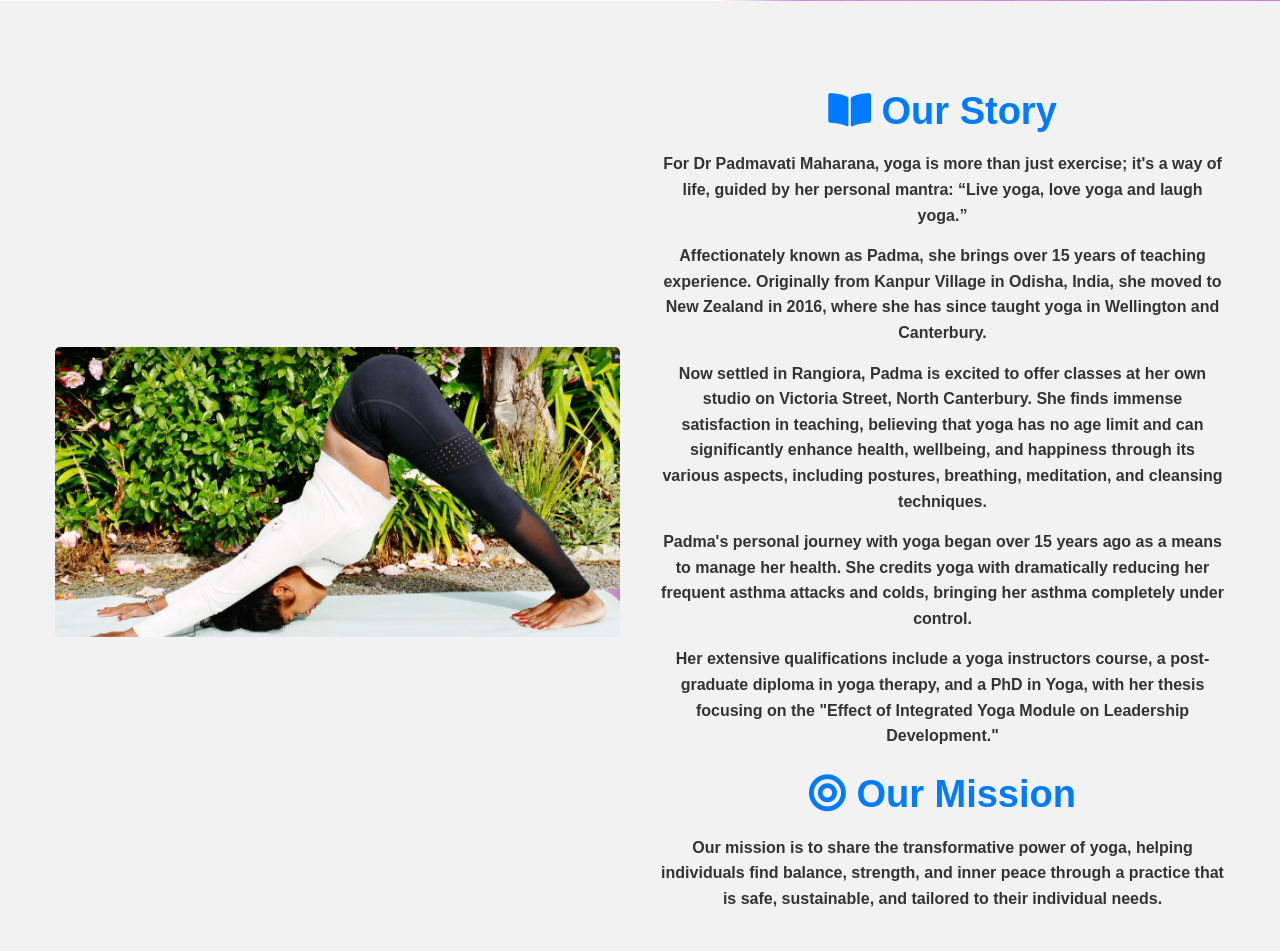
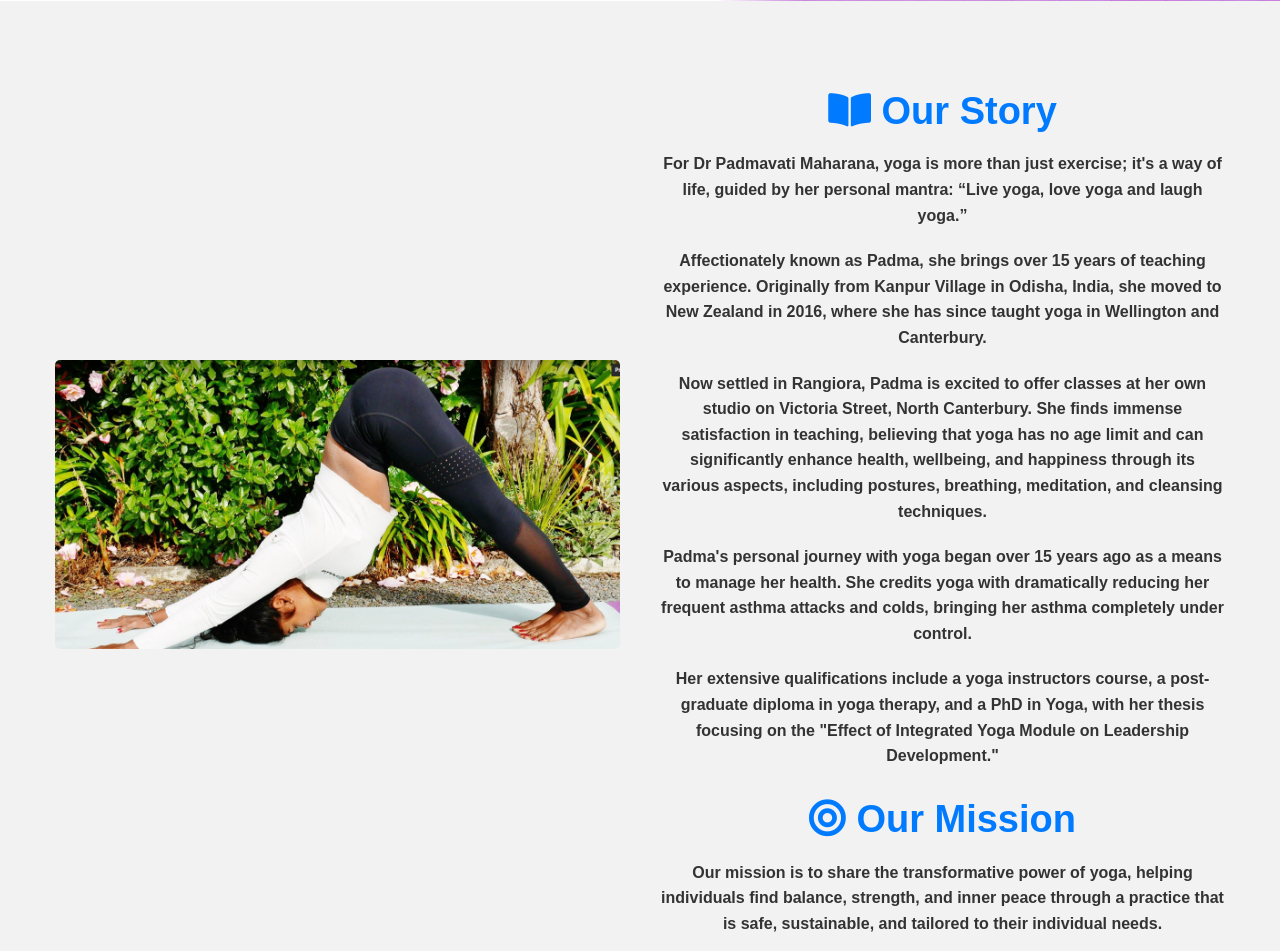
Before and after one commit to rmoharana038/rangiorayoga, a PHP site: page /about.html in a window 1280 px wide. Shown: the part 435-1386 px from the top of the page. Run offline with PHP 8.4, Linux system fonts and the light colour scheme.

Commit message:
feat: About Page Our Story Increased Paragraph Spacing

```diff
--- a/assets/css/style.css
+++ b/assets/css/style.css
@@ -507,7 +507,7 @@ h2 {
 }
 
 .about-text p {
-    margin-bottom: 15px; /* Add spacing between paragraphs */
+    margin-bottom: 20px; /* Add spacing between paragraphs */
 }
 
 .about-text p:last-child {
```
